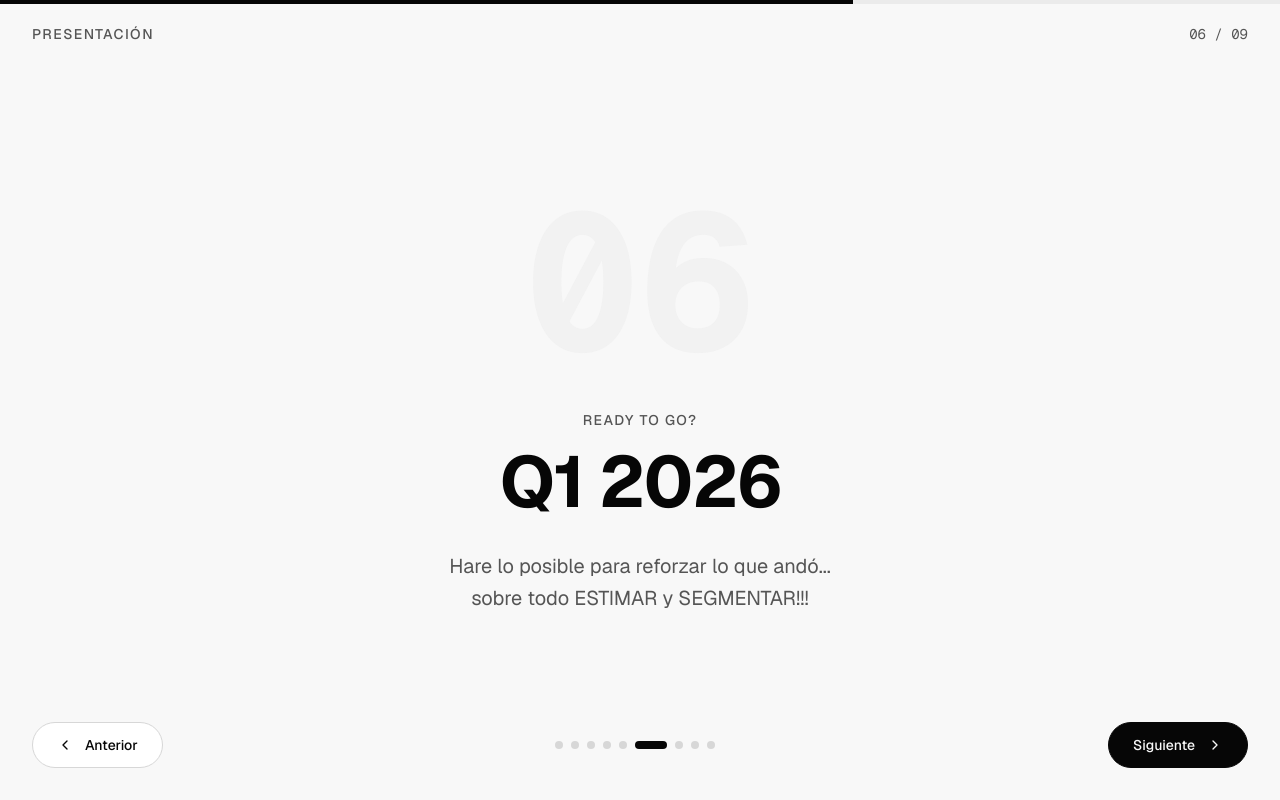
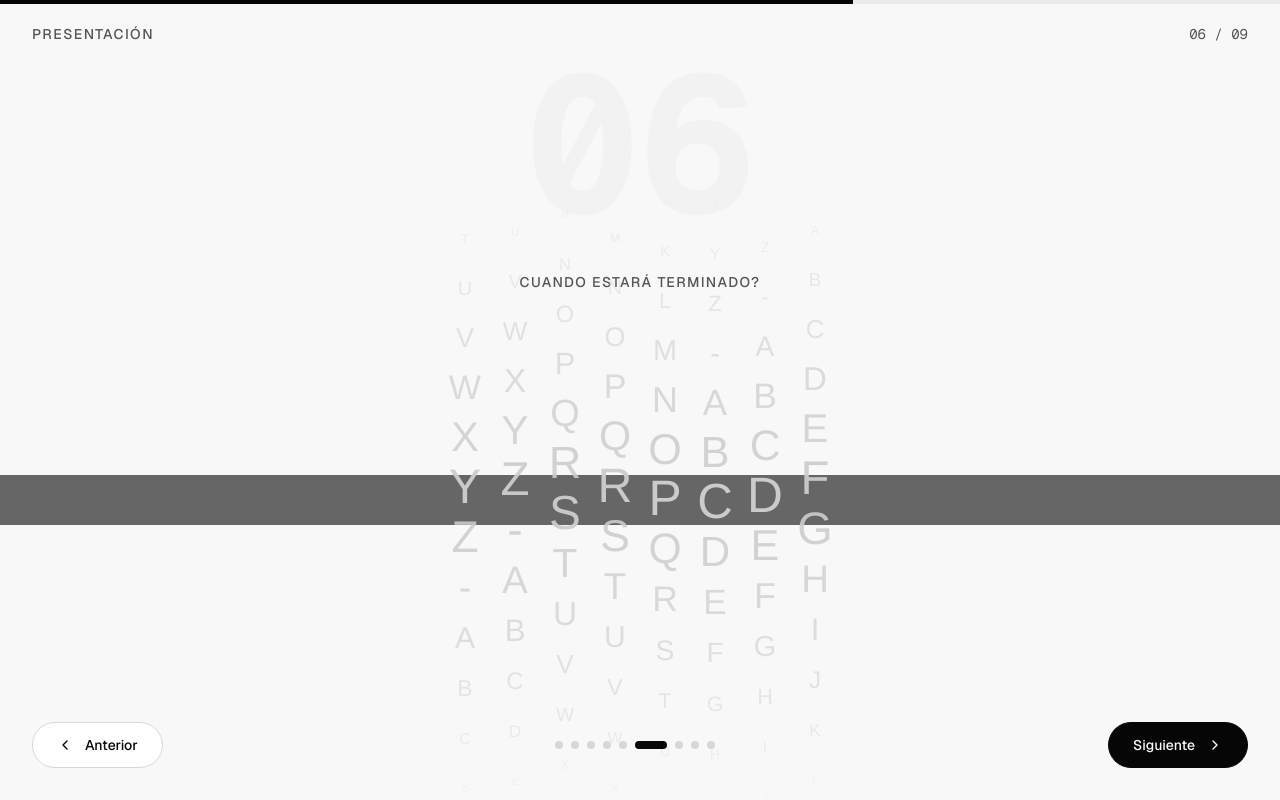
Before and after one commit to nicolascalvo73/v0-web-presentation, a Next.js app: page / in a window 1280 px wide. Both pictures are taken after a click on the button 663 px from the left and 745 px from the top of the page. Built offline with nearby package versions, Linux system fonts and the light colour scheme.

Commit message:
Add canvas animation support for slide 6 with slot machine text effect

```diff
--- a/components/presentation-viewer.tsx
+++ b/components/presentation-viewer.tsx
@@ -51,16 +51,18 @@ const slides = [
   },
   {
     id: 6,
-    title: "Q1 2026",
-    subtitle: "Ready to go?",
-    content:
-      "Hare lo posible para reforzar lo que andó...\nsobre todo ESTIMAR y SEGMENTAR!!!",
+    title: "",
+    subtitle: "cuando estará terminado?",
+    content: {
+      type: "canvas-animation" as const,
+      text: "NO-LO-SE",
+    },
     accent: "06",
   },
   {
     id: 7,
-    title: "Q1 2026",
-    subtitle: "Ready to go?",
+    title: "Segmentación",
+    subtitle: "Mejor hablemos de...",
     content:
       "Hare lo posible para reforzar lo que andó...\nsobre todo ESTIMAR y SEGMENTAR!!!",
     accent: "05",
--- a/components/slide-content.tsx
+++ b/components/slide-content.tsx
@@ -1,8 +1,10 @@
+import { SlotMachineText } from './slot-machine-text'
+
 interface Slide {
   id: number
   title: string
   subtitle: string
-  content: string | { type: 'two-columns'; col1: string; col2: string } | { type: 'three-columns'; col1: string; col2: string; col3: string }
+  content: string | { type: 'two-columns'; col1: string; col2: string } | { type: 'three-columns'; col1: string; col2: string; col3: string } | { type: 'canvas-animation'; text: string }
   accent: string
 }
 
@@ -11,9 +13,11 @@ interface SlideContentProps {
 }
 
 export function SlideContent({ slide }: SlideContentProps) {
+  const isCanvasAnimation = typeof slide.content === 'object' && slide.content.type === 'canvas-animation';
+
   return (
-    <div className="flex h-full w-full flex-col items-center justify-center px-8 py-24">
-      <div className="mx-auto max-w-4xl text-center">
+    <div className={`flex h-full w-full flex-col ${isCanvasAnimation ? 'justify-start pt-12' : 'justify-center'} items-center px-8 ${!isCanvasAnimation ? 'py-24' : ''}`}>
+      <div className={`mx-auto max-w-4xl text-center ${isCanvasAnimation ? 'relative z-10' : ''}`}>
         {/* Accent number */}
         <div className="mb-8 font-mono text-8xl font-bold text-muted/50 md:text-[12rem]">{slide.accent}</div>
 
@@ -35,6 +39,10 @@ export function SlideContent({ slide }: SlideContentProps) {
               </span>
             ))}
           </p>
+        ) : slide.content.type === 'canvas-animation' ? (
+          <div className="fixed left-0 right-0 bottom-0 z-0" style={{ height: '75%' }}>
+            <SlotMachineText text={slide.content.text} />
+          </div>
         ) : slide.content.type === 'two-columns' ? (
           <div className="mx-auto max-w-5xl grid grid-cols-1 md:grid-cols-2 gap-6 md:gap-8">
             <div className="text-left">
--- /dev/null
+++ b/components/slot-machine-text.tsx
@@ -0,0 +1,113 @@
+"use client";
+
+import { useEffect, useRef } from "react";
+
+interface SlotMachineTextProps {
+  text?: string;
+}
+
+export function SlotMachineText({ text = "NO-LO-SE" }: SlotMachineTextProps) {
+  const canvasRef = useRef<HTMLCanvasElement>(null);
+
+  useEffect(() => {
+    const canvas = canvasRef.current;
+    if (!canvas) return;
+
+    const ctx = canvas.getContext("2d");
+    if (!ctx) return;
+
+    const chars = "ABCDEFGHIJKLMNOPQRSTUVWXYZ-".split("");
+    const textChars = text.split("");
+    const scale = 50;
+    const breaks = 0.002;
+    const endSpeed = 0.0333;
+    const firstLetter = 330;
+    const delay = 60;
+
+    const charMap: Record<string, number> = {};
+    const offset: number[] = [];
+    const offsetV: number[] = [];
+
+    for (let i = 0; i < chars.length; i++) {
+      charMap[chars[i]] = i;
+    }
+
+    for (let i = 0; i < textChars.length; i++) {
+      const f = firstLetter + delay * i;
+      offsetV[i] = endSpeed + breaks * f;
+      offset[i] = -((1 + f) * (breaks * f + 2 * endSpeed)) / 2;
+    }
+
+    const resize = () => {
+      canvas.width = canvas.clientWidth;
+      canvas.height = canvas.clientHeight;
+    };
+
+    resize();
+    window.addEventListener("resize", resize);
+
+    let animationId: number;
+
+    const loop = () => {
+      ctx.setTransform(1, 0, 0, 1, 0, 0);
+      ctx.clearRect(0, 0, canvas.width, canvas.height);
+      ctx.globalAlpha = 1;
+      ctx.fillStyle = "#666";
+      ctx.fillRect(0, (canvas.height - scale) / 2, canvas.width, scale);
+
+      for (let i = 0; i < textChars.length; i++) {
+        ctx.fillStyle = "#ccc";
+        ctx.textBaseline = "middle";
+        ctx.textAlign = "center";
+        ctx.setTransform(
+          1,
+          0,
+          0,
+          1,
+          Math.floor((canvas.width - scale * (textChars.length - 1)) / 2),
+          Math.floor(canvas.height / 2)
+        );
+
+        let o = offset[i];
+        while (o < 0) o++;
+        o %= 1;
+
+        const h = Math.ceil(canvas.height / 2 / scale);
+        for (let j = -h; j < h; j++) {
+          let c = charMap[textChars[i]] + j - Math.floor(offset[i]);
+          while (c < 0) c += chars.length;
+          c %= chars.length;
+
+          const s = 1 - Math.abs(j + o) / (canvas.height / 2 / scale + 1);
+          ctx.globalAlpha = s;
+          ctx.font = scale * s + "px Helvetica";
+          ctx.fillText(chars[c], scale * i, (j + o) * scale);
+        }
+
+        offset[i] += offsetV[i];
+        offsetV[i] -= breaks;
+        if (offsetV[i] < endSpeed) {
+          offset[i] = 0;
+          offsetV[i] = 0;
+        }
+      }
+
+      animationId = requestAnimationFrame(loop);
+    };
+
+    loop();
+
+    return () => {
+      window.removeEventListener("resize", resize);
+      cancelAnimationFrame(animationId);
+    };
+  }, [text]);
+
+  return (
+    <canvas
+      ref={canvasRef}
+      className="absolute inset-0 w-full h-full"
+      style={{ background: "transparent" }}
+    />
+  );
+}
```
